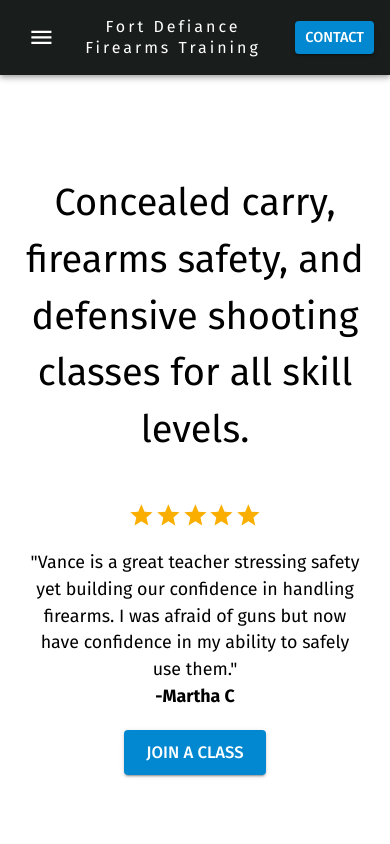
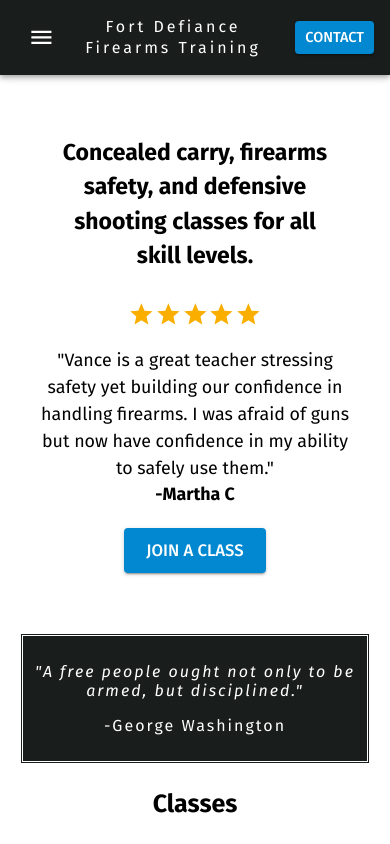
Before and after one commit to lindsayreiner/alpha_5_firearms, a React (Create React App) app: page / in a window 390 px wide. Shown: the top 844 px of the page. Built offline with nearby package versions, Linux system fonts and the light colour scheme.

Commit message:
style changes to home and nav

```diff
--- a/src/components/Navbar.js
+++ b/src/components/Navbar.js
@@ -89,11 +89,11 @@
                                 }}
                             >
 
-                                {/* <MenuItem onClick={handleCloseNavMenu}>
+                                <MenuItem onClick={handleCloseNavMenu}>
                                     <NavLink className='mobile-nav-btn' to='/'>
                                         <Typography textAlign="center">Home</Typography>
                                     </NavLink>
-                                </MenuItem> */}
+                                </MenuItem>
                                 {/* <MenuItem onClick={handleCloseNavMenu}>
                                     <NavLink className='mobile-nav-btn' to='https://training.usconcealedcarry.com/instructor/403f6128-6d56-11eb-aad4-02420a020192' target="_blank">
                                         <Typography textAlign="center">Classes</Typography>
@@ -129,18 +129,18 @@
                         >
                             {/* Mobile logo */}
 
-                            <NavLink className="bizName mobileBizName navBtn" to="/">
+                            <NavLink className="bizName mobileBizName navBtn disappear" to="/">
                                 Fort Defiance Firearms Training
                             </NavLink>
 
                         </Typography>
                         <Box sx={{ flexGrow: 1, display: { xs: 'none', md: 'flex' }, justifyContent: { xs: 'flex-end' }, paddingRight: { xs: '5rem' } }}>
-                            {/* <Button
+                            <Button
                                 onClick={handleCloseNavMenu}
                                 sx={{ my: 2, color: 'white', display: 'block' }}
                             >
                                 <NavLink className='desktop-nav-btn' to='/'>Home</NavLink>
-                            </Button> */}
+                            </Button>
                             {/* <Button
                                 onClick={handleCloseNavMenu}
                                 sx={{ my: 2, color: 'white', display: 'block' }}
--- a/src/pages/Home.js
+++ b/src/pages/Home.js
@@ -11,7 +11,7 @@
     Rating
 } from '@mui/material';
 
-
+// import NavigationIcon from '@mui/icons-material/Navigation';
 
 import About from './About';
 import '../styles/Home.css';
@@ -33,7 +33,7 @@
     return (
         <>
             <Box class="hero">
-                <Typography sx={{ fontSize: 'h4.fontSize' }} className="banner"> Concealed carry, firearms safety, and defensive shooting classes for all skill levels.</Typography>
+                <Typography className="banner"> Concealed carry, firearms safety, and defensive shooting classes for all skill levels.</Typography>
                 <br />
                 <Rating name="read-only" value="5" readOnly />
                 <Typography variant="body1" className="review">"Vance is a great teacher stressing safety yet building our confidence in handling firearms. I was afraid of guns but now have confidence in my ability to safely use them." <br /><strong>-Martha C</strong></Typography>
--- a/src/styles/Home.css
+++ b/src/styles/Home.css
@@ -4,13 +4,13 @@
     justify-content: center;
     align-items: center;
     flex-wrap: wrap;
-    font-size: 19px;
     margin: 10rem 5rem;
 }
 
 .banner {
     text-align: center;
     padding-bottom: 2rem;
+    font-size: 3.5rem !important;
 }
 
 .banner-subtitle {
@@ -90,8 +90,14 @@
 
 @media screen and (max-width: 770px) {
 
+    .banner {
+        font-size: 2.5rem !important;
+        padding: 0 5rem 2rem 5rem;
+        font-weight: bolder !important;
+    }
+
     .hero {
-        margin: 10rem 0;
+        margin: 6rem 5rem;
     }
 
 
@@ -113,3 +119,46 @@
         margin: 2rem;
     }
 }
+
+
+@media screen and (max-width: 550px) {
+    .banner {
+        font-size: 2.3rem !important;
+    }
+
+    .hero {
+        margin: 6rem 5rem;
+    }
+}
+
+@media screen and (max-width:490px) {
+    .hero {
+        margin: 6rem 3rem;
+    }
+}
+
+@media screen and (max-width:450px) {
+    .hero {
+        margin: 6rem 2rem;
+    }
+}
+
+@media screen and (max-width:405px) {
+    .hero {
+        margin: 6rem 1rem;
+    }
+}
+
+@media screen and (max-width:327px) {
+    .hero {
+        margin: 6rem .5rem;
+    }
+
+    .banner {
+        font-size: 2rem !important;
+    }
+
+    .review {
+        font-size: 1.5rem !important;
+    }
+}
--- a/src/styles/Navbar.css
+++ b/src/styles/Navbar.css
@@ -34,3 +34,9 @@
         text-align: center;
     }
 }
+
+@media screen and (max-width: 385px) {
+    .disappear {
+        display: none;
+    }
+}
```
